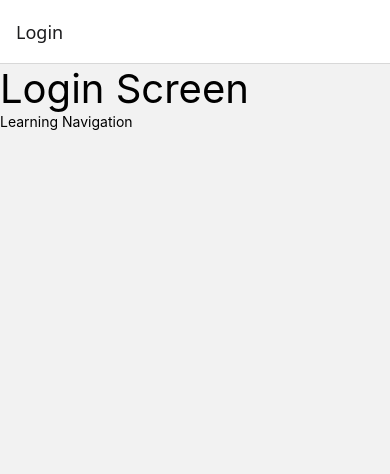
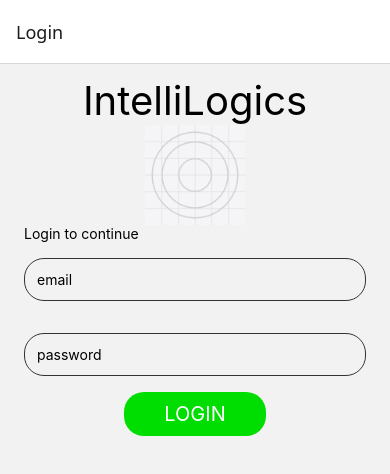
Before and after one commit to abidroid/ReactNativeApp2, a React Native app: screen /Login in a window 390 px wide. Shown: the top 474 px of the page. Built offline with nearby package versions, Linux system fonts and the light colour scheme.

Commit message:
text input

```diff
--- a/screens/LoginScreen.js
+++ b/screens/LoginScreen.js
@@ -1,20 +1,91 @@
-import {View, Text, TextInput, ScrollView , StyleSheet} from 'react-native';
+import { View, Text, TextInput, ScrollView, StyleSheet, Image, Pressable } from 'react-native';
+import React from 'react';
 
+const LoginScreen = ({ navigation }) => {
 
-const LoginScreen = ({navigation}) => {
+    const [email, onChangeEmail] = React.useState('');
+    const [password, onChangePassword] = React.useState('');
 
     return (
-    <>
-    <Text style={loginStyles.txtStyle}>Login Screen</Text>
-    <Text>Learning Navigation</Text>
-    </>);
+        <View style={loginStyles.loginView}>
+
+            <ScrollView style={loginStyles.loginScrollView}>
+
+                <Text style={loginStyles.txtStyle}>IntelliLogics</Text>
+
+                <Image
+                    style={loginStyles.logo}
+                    source={require('../assets/icon.png')}
+
+                />
+                <Text>Login to continue</Text>
+
+                <TextInput
+                    style={loginStyles.textInputStyle}
+                    placeholder='email'
+                    onChangeText={onChangeEmail}
+                    value={email}
+                    keyboardType='text-email'
+                />
+                <TextInput
+                    style={loginStyles.textInputStyle}
+                    placeholder='password'
+                    onChangeText={onChangePassword}
+                    value={password}
+                    secureTextEntry={true}
+                />
+                <Pressable
+                    style={loginStyles.buttonStyle}
+                    onPress={() => navigation.navigate('Dashboard')}>
+                    <Text style={loginStyles.buttonText}>LOGIN</Text>
+                </Pressable>
+            </ScrollView>
+        </View>);
 };
 
 export default LoginScreen;
 
 const loginStyles = StyleSheet.create({
 
+    loginView: {
+        flex: 1,
+    },
+
+    loginScrollView: {
+        flex: 1,
+        paddingVertical: 12,
+        paddingHorizontal: 24,
+
+    },
     txtStyle: {
         fontSize: 40,
+        textAlign: 'center'
+    },
+
+    logo: {
+        width: 100,
+        height: 100,
+        alignSelf: 'center',
+    },
+
+    buttonStyle: {
+        backgroundColor: '#00DD00',
+        paddingHorizontal: 40,
+        paddingVertical: 10,
+        alignSelf: 'center',
+        borderRadius: 20,
+    },
+
+    buttonText: {
+        fontSize: 20,
+        color: 'white',
+    },
+
+    textInputStyle: {
+        padding: 12,
+        marginVertical: 16,
+        borderRadius: 20,
+        borderColor: '#333333',
+        borderWidth: 1,
     }
 });
```
